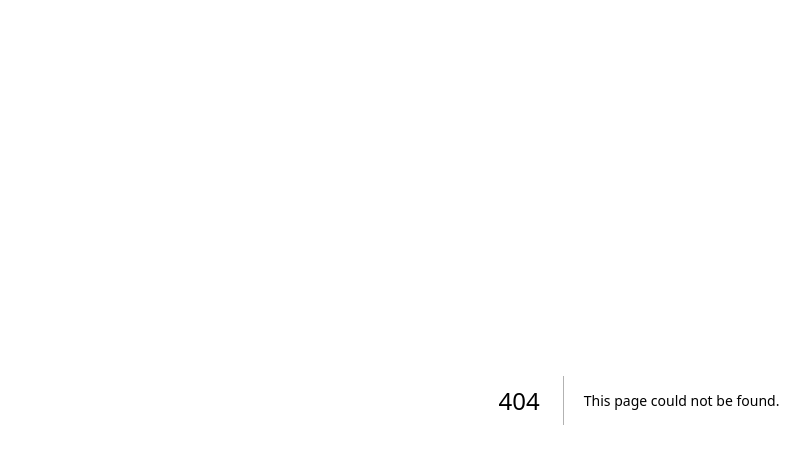
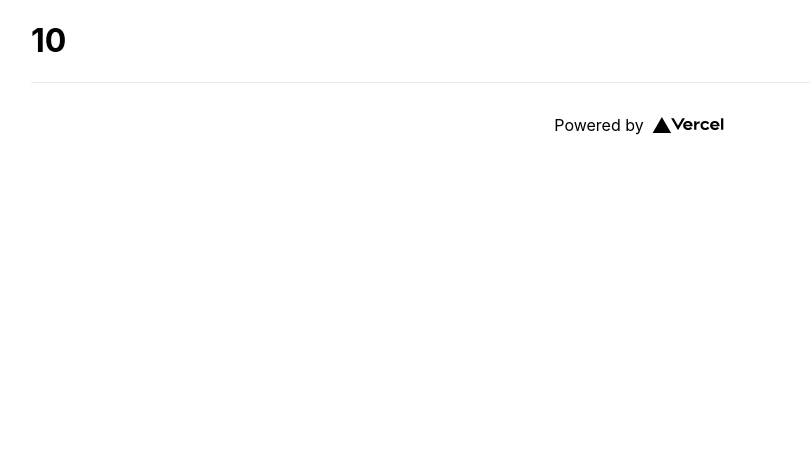
Before and after one commit to feliperocha93/dynamic-poc, a Next.js app: page /conditional in a window 1280 px wide. Before the commit this address had no page. Shown: the top 464 px of the page, without its empty margins (1-811 px from the left). Built offline with nearby package versions, Linux system fonts and the light colour scheme.

Commit message:
feat: dynamic with condition

```diff
--- /dev/null
+++ b/components/Footer/dynamic.js
@@ -0,0 +1,7 @@
+import dynamic from 'next/dynamic';
+
+export const LoadableFooter = dynamic(() =>
+  import(/* webpackChunkName: "Footer" */ './index')
+)
+
+LoadableFooter.displayName = 'LoadableFooter';
--- /dev/null
+++ b/components/Footer/index.js
@@ -0,0 +1,21 @@
+import Image from 'next/image'
+import styles from '../../styles/Home.module.css'
+
+function Footer() {
+  return (
+    <footer className={styles.footer}>
+      <a
+        href="https://vercel.com?utm_source=create-next-app&utm_medium=default-template&utm_campaign=create-next-app"
+        target="_blank"
+        rel="noopener noreferrer"
+      >
+        Powered by{' '}
+        <span className={styles.logo}>
+          <Image src="/vercel.svg" alt="Vercel Logo" width={72} height={16} />
+        </span>
+      </a>
+    </footer>
+  );
+}
+
+export default Footer;
--- /dev/null
+++ b/components/Head/dynamic.js
@@ -0,0 +1,7 @@
+import dynamic from 'next/dynamic';
+
+export const LoadableHead = dynamic(() =>
+  import(/* webpackChunkName: "Head" */ './index')
+)
+
+LoadableHead.displayName = 'LoadableHead';
--- /dev/null
+++ b/components/Head/index.js
@@ -0,0 +1,13 @@
+import NextHead from 'next/head'
+
+function Head() {
+  return (
+    <NextHead>
+      <title>Create Next App</title>
+      <meta name="description" content="Generated by create next app" />
+      <link rel="icon" href="/favicon.ico" />
+    </NextHead>
+  );
+}
+
+export default Head;
--- a/pages/_app.js
+++ b/pages/_app.js
@@ -1,4 +1,5 @@
 import '../styles/globals.css'
+import _ from 'lodash'
 
 function MyApp({ Component, pageProps }) {
   return <Component {...pageProps} />
--- /dev/null
+++ b/pages/conditional.js
@@ -0,0 +1,31 @@
+// import Footer from '../components/Footer'
+import { LoadableFooter } from '../components/Footer/dynamic.js'
+import { LoadableHead } from '../components/Head/dynamic.js'
+import styles from '../styles/Home.module.css'
+
+import { daysToWeeks } from 'date-fns'
+
+export default function Date() {
+  return (
+    <div className={styles.container}>
+      <LoadableHead />
+        <h1>{daysToWeeks(70)}</h1>
+      {/* {daysToWeeks(70) > 15 && <Footer />} */}
+      {daysToWeeks(70) > 5 && <LoadableFooter />}
+    </div>
+  )
+}
+
+/**
+ *
+ * Footer (rendered or not)
+ * * conditional.js => 564kb (unzipped)
+ *
+ * LoadableFooter (rendered)
+ * * conditional.js => 418kb (unzipped)
+ * * Footer.js => 150kb (unzipped)
+ *
+ * LoadableFooter (no-rendered)
+ * * conditional.js => 418kb (unzipped)
+ * * Footer.js => non-downloaded
+ */
```
Also changed, not shown: package.json (+5 -3 lines), 2 other files (tests, documents, lock files or other folders).
